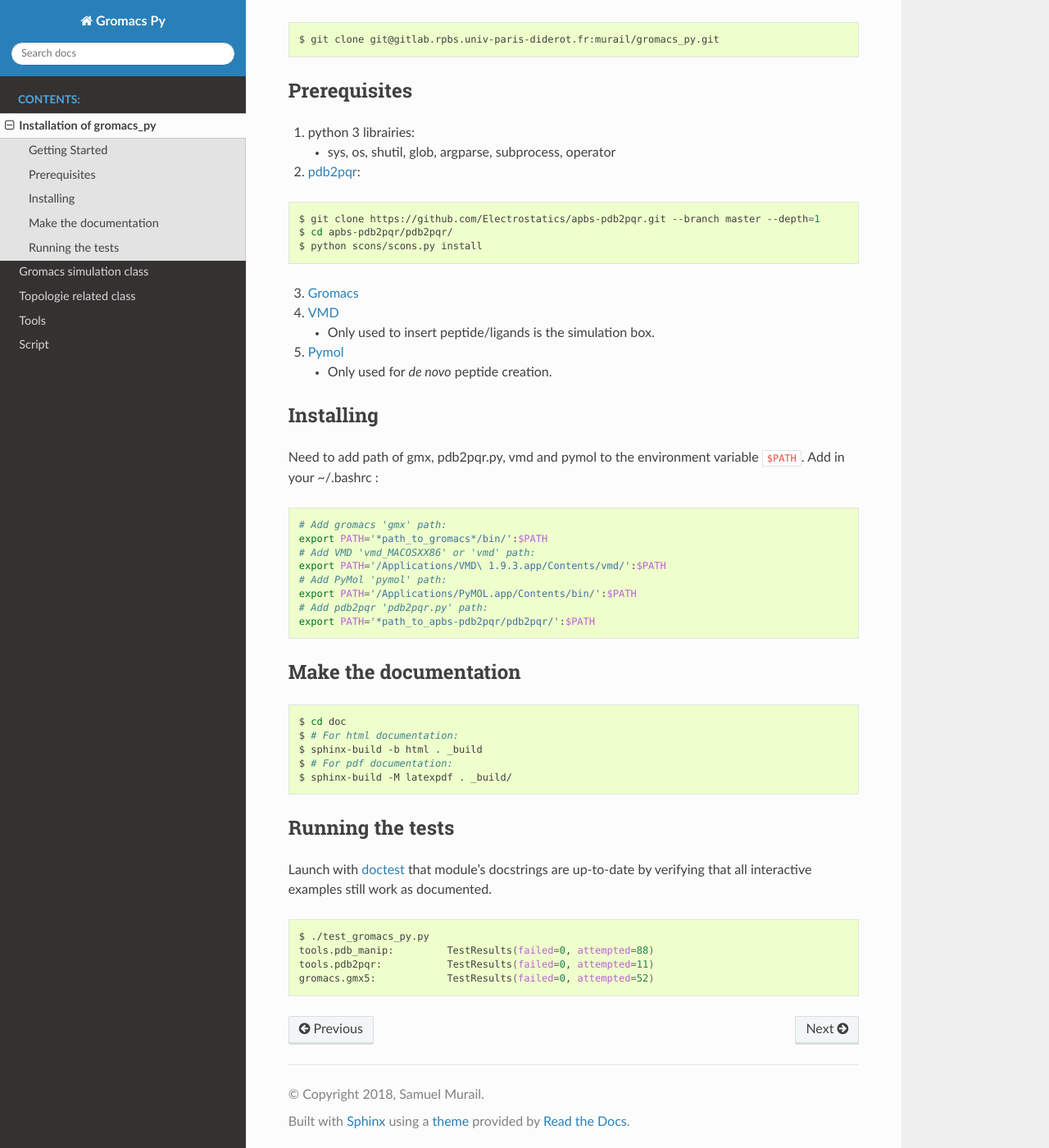
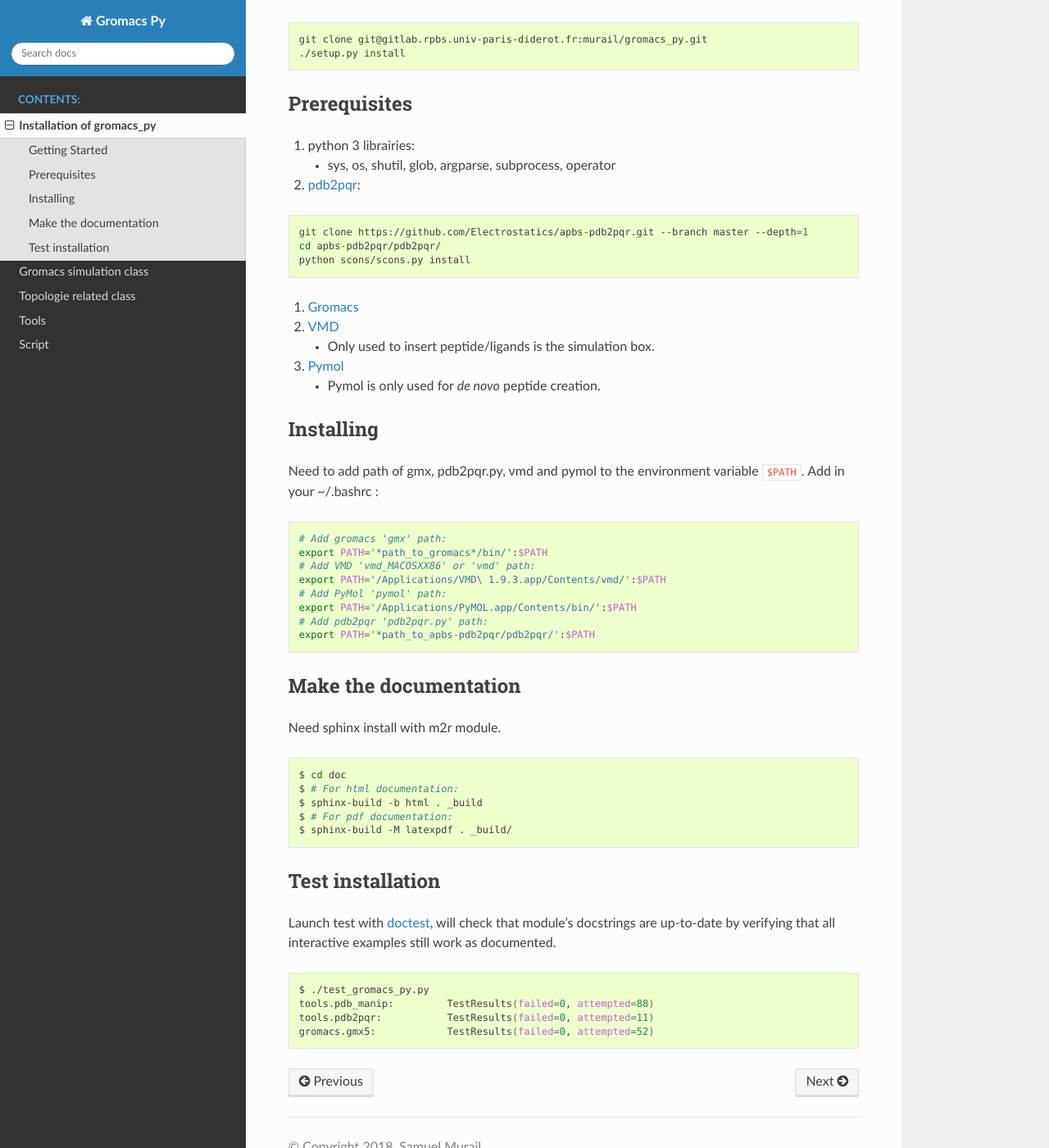
Before and after one commit to samuelmurail/gromacs_py, a Sphinx documentation site: the page built from gromacs_py/doc/install.rst, in a window 1280 px wide and 1400 px high, scrolled down 237 px. Shown: the whole window at 82% size. Built offline with Sphinx 7.4.7 and the Read the Docs theme 2.0.0, drawn with Linux system fonts in a browser that asks for light colours; some of the changed lines change nothing that is shown; some of the changed text lies outside the part shown.

Commit message:
Add Install.md in documentation

```diff
--- a/gromacs_py/doc/install.rst
+++ b/gromacs_py/doc/install.rst
@@ -1,82 +1,5 @@
 
 Installation of gromacs_py
-=======================================
+==========================
 
-Getting Started
----------------------------------------
-
-Get the gromacs_py from the `RPBS <https://gitlab.rpbs.univ-paris-diderot.fr>`_ gitlab.
-
-.. code-block:: bash
-
-	$ git clone git@gitlab.rpbs.univ-paris-diderot.fr:murail/gromacs_py.git
-
-
-
-Prerequisites
----------------------------------------
-
-1. python 3 librairies:
-
-   - sys, os, shutil, glob, argparse, subprocess, operator
-
-2. `pdb2pqr <http://www.poissonboltzmann.org/>`_:
-
-.. code-block:: bash
-
-	$ git clone https://github.com/Electrostatics/apbs-pdb2pqr.git --branch master --depth=1
-	$ cd apbs-pdb2pqr/pdb2pqr/
-	$ python scons/scons.py install
-
-3. `Gromacs <http://www.gromacs.org/>`_
-
-4. `VMD <http://www.ks.uiuc.edu/Research/vmd/>`_
-
-   - Only used to insert peptide/ligands is the simulation box.
-
-5. `Pymol <https://pymol.org/2/>`_
-
-   - Only used for *de novo* peptide creation.
-
-
-Installing
----------------------------------------
-
-Need to add path of gmx, pdb2pqr.py, vmd and pymol to the environment variable ``$PATH``.
-Add in your ~/.bashrc :
-
-.. code-block:: bash
-
-	# Add gromacs 'gmx' path:
-	export PATH='*path_to_gromacs*/bin/':$PATH
-	# Add VMD 'vmd_MACOSXX86' or 'vmd' path:
-	export PATH='/Applications/VMD\ 1.9.3.app/Contents/vmd/':$PATH
-	# Add PyMol 'pymol' path:
-	export PATH='/Applications/PyMOL.app/Contents/bin/':$PATH
-	# Add pdb2pqr 'pdb2pqr.py' path:
-	export PATH='*path_to_apbs-pdb2pqr/pdb2pqr/':$PATH
-
-
-Make the documentation
----------------------------------------
-
-
-.. code-block:: bash
-
-	$ cd doc
-	$ # For html documentation:
-	$ sphinx-build -b html . _build
-	$ # For pdf documentation:
-	$ sphinx-build -M latexpdf . _build/
-
-Running the tests
----------------------------------------
-
-Launch with `doctest <https://docs.python.org/3/library/doctest.html>`_  that module’s docstrings are up-to-date by verifying that all interactive examples still work as documented.
-
-.. code-block:: bash
-
-	$ ./test_gromacs_py.py
-	tools.pdb_manip:	 TestResults(failed=0, attempted=88)
-	tools.pdb2pqr:  	 TestResults(failed=0, attempted=11)
-	gromacs.gmx5:    	 TestResults(failed=0, attempted=52)
+.. mdinclude:: ../../INSTALL.md
```
